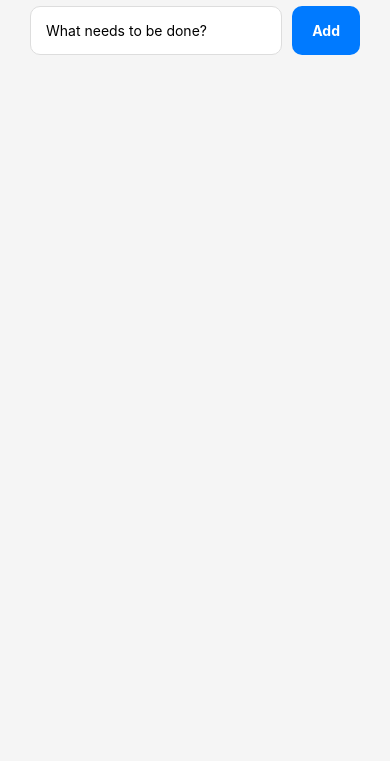
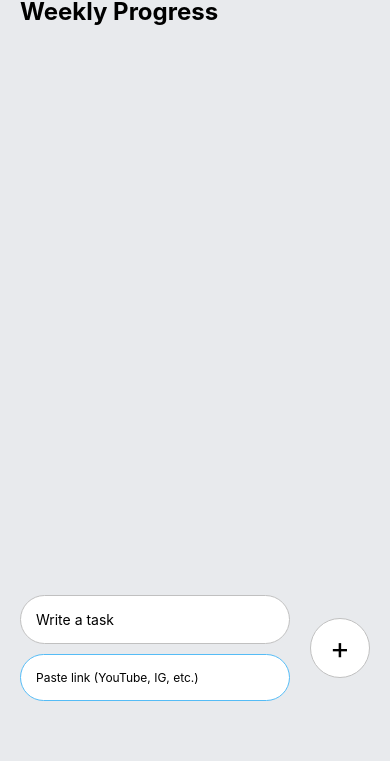
Before and after one commit to vinhluc1984/TasksTracker, an Expo app drawn with the web renderer of React Native: screen / in a window 390 px wide. Shown: the part 83-844 px from the top of the page. Built offline with nearby package versions, Linux system fonts and the light colour scheme; Expo Router itself is replaced by a stand-in of ours.

Commit message:
Added grading system and fixed input reset

```diff
--- a/App.js
+++ b/App.js
@@ -1,105 +1,144 @@
-import React, { useState, useEffect } from 'react';
-import { StyleSheet, Text, View, TextInput, TouchableOpacity, FlatList, SafeAreaView } from 'react-native';
-import AsyncStorage from '@react-native-async-storage/async-storage';
+import React, {useState} from 'react';
+import { KeyboardAvoidingView, StyleSheet, Text, View, TextInput, TouchableOpacity, Keyboard, ScrollView, Platform } from 'react-native';
+import Task from './components/Task';
 
 export default function App() {
-  const [text, setText] = useState('');
-  const [reminders, setReminders] = useState([]);
+  const [task, setTask] = useState("");
+  const [link, setLink] = useState("");
+  const [taskItems, setTaskItems] = useState([]);
 
-  // Load reminders from browser storage when the app opens
-  useEffect(() => {
-    const loadData = async () => {
-      try {
-        const saved = await AsyncStorage.getItem('@tasks_tracker');
-        if (saved) setReminders(JSON.parse(saved));
-      } catch (e) { console.log("Error loading data"); }
-    };
-    loadData();
-  }, []);
+  const handleAddTask = () => {
+    if (!task || task.trim() === "") return;
+    Keyboard.dismiss();
 
-  // Save a new reminder
-  const addReminder = async () => {
-    if (text.trim().length === 0) return;
-    const updated = [...reminders, { id: Date.now().toString(), title: text }];
-    setReminders(updated);
-    await AsyncStorage.setItem('@tasks_tracker', JSON.stringify(updated));
-    setText('');
-  };
+    // Initialize task with an empty array for completion dates
+    setTaskItems([...taskItems, {
+      text: task,
+      link: link,
+      completedDates: []
+    }]);
 
-  // Delete a reminder
-  const removeReminder = async (id) => {
-    const updated = reminders.filter(item => item.id !== id);
-    setReminders(updated);
-    await AsyncStorage.setItem('@tasks_tracker', JSON.stringify(updated));
+    // Clearing inputs completely
+    setTask("");
+    setLink("");
+  }
+
+  const completeTask = (index) => {
+    let itemsCopy = [...taskItems];
+    const now = new Date().toISOString();
+
+    // Add the current timestamp to this specific task
+    itemsCopy[index].completedDates.push(now);
+    setTaskItems(itemsCopy);
+
+    // Optional: If you want to remove it after clicking, use itemsCopy.splice(index, 1);
+    // But for grading, we usually keep them or move them to a 'Done' list!
+  }
+
+  const getGrade = (dates) => {
+    const now = new Date();
+    const sevenDaysAgo = new Date();
+    sevenDaysAgo.setDate(now.getDate() - 7);
+
+    const weeklyCount = dates.filter(d => new Date(d) > sevenDaysAgo).length;
+
+    if (weeklyCount >= 7) return { label: 'A+ Expert', color: '#4CAF50' };
+    if (weeklyCount >= 5) return { label: 'B Steady', color: '#8BC34A' };
+    if (weeklyCount >= 3) return { label: 'C Getting There', color: '#FFC107' };
+    if (weeklyCount >= 1) return { label: 'D Beginner', color: '#FF9800' };
+    return { label: 'New', color: '#9E9E9E' };
   };
 
   return (
-    <SafeAreaView style={styles.container}>
-      <View style={styles.innerContainer}>
-        <Text style={styles.header}>Daily Reminders</Text>
+    <View style={styles.container}>
+      <ScrollView
+        contentContainerStyle={{ flexGrow: 1 }}
+        keyboardShouldPersistTaps='handled'
+      >
+      <View style={styles.tasksWrapper}>
+        <Text style={styles.sectionTitle}>Weekly Progress</Text>
+        <View style={styles.items}>
+          {
+            taskItems.map((item, index) => {
+              const gradeInfo = getGrade(item.completedDates);
+              return (
+                <TouchableOpacity key={index} onPress={() => completeTask(index)}>
+                  <Task
+                    text={item.text}
+                    link={item.link}
+                    grade={gradeInfo.label}
+                    gradeColor={gradeInfo.color}
+                  />
+                </TouchableOpacity>
+              )
+            })
+          }
+        </View>
+      </View>
+      </ScrollView>
 
-        <View style={styles.inputArea}>
+      <KeyboardAvoidingView
+        behavior={Platform.OS === "ios" ? "padding" : "height"}
+        style={styles.writeTaskWrapper}
+      >
+        <View style={styles.inputGroup}>
           <TextInput
             style={styles.input}
-            placeholder="What needs to be done?"
-            value={text}
-            onChangeText={setText}
+            placeholder={'Write a task'}
+            value={task}
+            onChangeText={text => setTask(text)}
           />
-          <TouchableOpacity style={styles.button} onPress={addReminder}>
-            <Text style={styles.buttonText}>Add</Text>
-          </TouchableOpacity>
+          <TextInput
+            style={[styles.input, styles.linkInput]}
+            placeholder={'Paste link (YouTube, IG, etc.)'}
+            value={link}
+            onChangeText={text => setLink(text)}
+          />
         </View>
-
-        <FlatList
-          data={reminders}
-          keyExtractor={item => item.id}
-          renderItem={({ item }) => (
-            <View style={styles.item}>
-              <Text style={styles.itemText}>{item.title}</Text>
-              <TouchableOpacity onPress={() => removeReminder(item.id)}>
-                <Text style={styles.deleteText}>✕</Text>
-              </TouchableOpacity>
-            </View>
-          )}
-        />
-      </View>
-    </SafeAreaView>
+        <TouchableOpacity onPress={() => handleAddTask()}>
+          <View style={styles.addWrapper}>
+            <Text style={styles.addText}>+</Text>
+          </View>
+        </TouchableOpacity>
+      </KeyboardAvoidingView>
+    </View>
   );
 }
 
 const styles = StyleSheet.create({
-  container: { flex: 1, backgroundColor: '#f5f5f5' },
-  innerContainer: { padding: 30, flex: 1 },
-  header: { fontSize: 32, fontWeight: 'bold', marginBottom: 20, color: '#333' },
-  inputArea: { flexDirection: 'row', marginBottom: 20 },
+  container: { flex: 1, backgroundColor: '#E8EAED' },
+  tasksWrapper: { paddingTop: 80, paddingHorizontal: 20 },
+  sectionTitle: { fontSize: 24, fontWeight: 'bold' },
+  items: { marginTop: 30 },
+  writeTaskWrapper: {
+    position: 'absolute',
+    bottom: 60,
+    width: '100%',
+    flexDirection: 'row',
+    justifyContent: 'space-around',
+    alignItems: 'center',
+    paddingHorizontal: 20,
+  },
+  inputGroup: { flex: 1, marginRight: 20 },
   input: {
-    flex: 1,
-    backgroundColor: '#fff',
-    padding: 15,
-    borderRadius: 10,
-    marginRight: 10,
+    paddingVertical: 15,
+    paddingHorizontal: 15,
+    backgroundColor: '#FFF',
+    borderRadius: 60,
+    borderColor: '#C0C0C0',
     borderWidth: 1,
-    borderColor: '#ddd'
+    width: '100%',
   },
-  button: {
-    backgroundColor: '#007AFF',
-    paddingHorizontal: 20,
+  linkInput: { marginTop: 10, fontSize: 12, borderColor: '#55BCF6' },
+  addWrapper: {
+    width: 60,
+    height: 60,
+    backgroundColor: '#FFF',
+    borderRadius: 60,
     justifyContent: 'center',
-    borderRadius: 10
+    alignItems: 'center',
+    borderColor: '#C0C0C0',
+    borderWidth: 1,
   },
-  buttonText: { color: '#fff', fontWeight: 'bold' },
-  item: {
-    flexDirection: 'row',
-    justifyContent: 'space-between',
-    padding: 20,
-    backgroundColor: '#fff',
-    borderRadius: 12,
-    marginBottom: 10,
-    shadowColor: '#000',
-    shadowOffset: { width: 0, height: 2 },
-    shadowOpacity: 0.1,
-    elevation: 2
-  },
-  itemText: { fontSize: 18, color: '#444' },
-  deleteText: { color: '#FF3B30', fontSize: 20, fontWeight: 'bold' }
+  addText: { fontSize: 30 },
 });
--- a/components/Task.js
+++ b/components/Task.js
@@ -1,30 +1,28 @@
 import React from 'react';
-import { View, Text, StyleSheet, TouchableOpacity, Linking } from 'react-native';
+import { View, Text, StyleSheet, Linking } from 'react-native';
 
 const Task = (props) => {
-
-  const handleLinkPress = () => {
-    if (props.link) {
-      // This opens the URL in the phone's default browser or app
-      Linking.openURL(props.link).catch(err => console.error("Couldn't load page", err));
-    }
-  };
-
   return (
     <View style={styles.item}>
       <View style={styles.itemLeft}>
         <View style={styles.square}></View>
-        <Text style={styles.itemText}>{props.text}</Text>
+        <View style={styles.textContainer}>
+          <Text style={styles.itemText}>{props.text}</Text>
+          {props.link ? (
+            <Text
+              style={styles.linkText}
+              onPress={() => Linking.openURL(props.link)}
+            >
+              View Link
+            </Text>
+          ) : null}
+        </View>
       </View>
 
-      {/* Only show the link icon if a link exists */}
-      {props.link ? (
-        <TouchableOpacity onPress={handleLinkPress}>
-          <Text style={styles.linkIcon}>🔗</Text>
-        </TouchableOpacity>
-      ) : (
-        <View style={styles.circular}></View>
-      )}
+      {/* Grading Badge */}
+      <View style={[styles.gradeBadge, {backgroundColor: props.gradeColor}]}>
+        <Text style={styles.gradeText}>{props.grade}</Text>
+      </View>
     </View>
   )
 }
@@ -42,7 +40,8 @@ const styles = StyleSheet.create({
   itemLeft: {
     flexDirection: 'row',
     alignItems: 'center',
-    flexWrap: 'wrap'
+    flexWrap: 'wrap',
+    flex: 1,
   },
   square: {
     width: 24,
@@ -52,20 +51,29 @@ const styles = StyleSheet.create({
     borderRadius: 5,
     marginRight: 15,
   },
+  textContainer: {
+    flexDirection: 'column',
+  },
   itemText: {
     maxWidth: '80%',
+    fontSize: 16,
   },
-  circular: {
-    width: 12,
-    height: 12,
-    borderColor: '#55BCF6',
-    borderWidth: 2,
+  linkText: {
+    color: '#55BCF6',
+    fontSize: 12,
+    marginTop: 2,
+    textDecorationLine: 'underline',
+  },
+  gradeBadge: {
+    paddingVertical: 5,
+    paddingHorizontal: 10,
     borderRadius: 5,
   },
-  linkIcon: {
-    fontSize: 18,
-    padding: 5,
-  }
+  gradeText: {
+    color: '#FFF',
+    fontSize: 10,
+    fontWeight: 'bold',
+  },
 });
 
 export default Task;
```
Also changed, not shown: dist/index.html, 2 other files.
